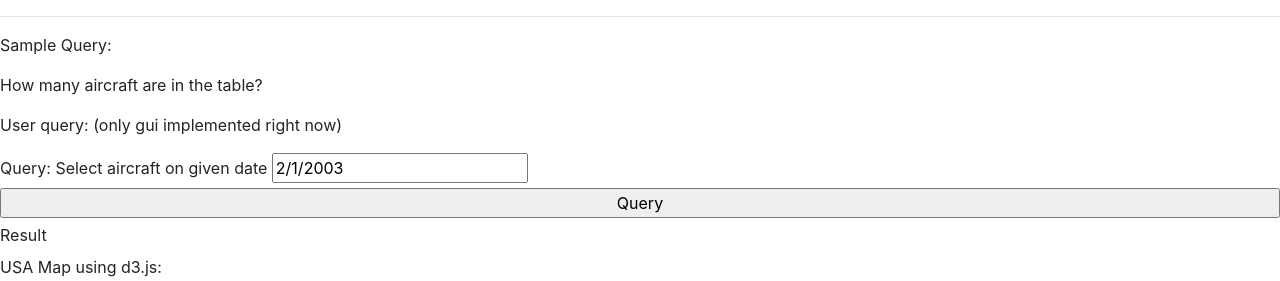
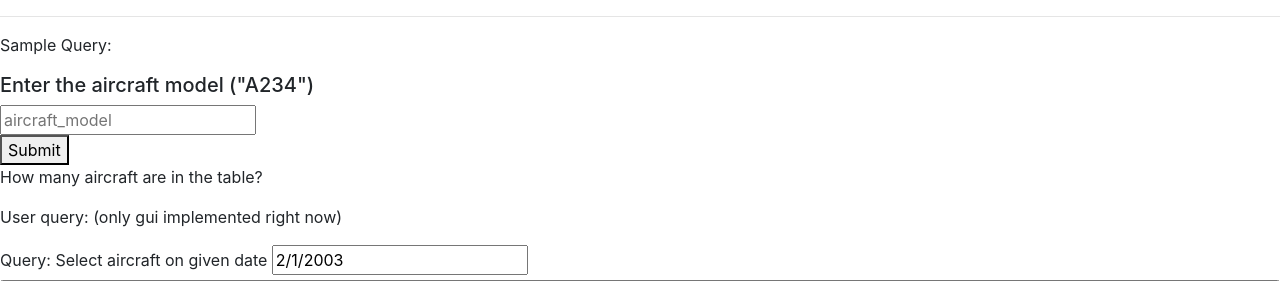
Before and after one commit to mschmi11/G10_DatabaseProjectCSE412, a Flask app: template templates/index.html in a window 1280 px wide. Shown: the part 48-329 px from the top of the page. Run offline with Flask 2, Linux system fonts and the light colour scheme; the template is opened without the code that fills it, so the values that code supplies are empty; some libraries are stand-ins or nearby versions.

Commit message:
Template for collecting user input and presenting query result.

```diff
--- a/app.py
+++ b/app.py
@@ -2,7 +2,8 @@ import os
 import string
 
 import psycopg2
-from flask import Flask, render_template
+from flask import Flask, render_template, request, flash
+from flask_sqlalchemy import SQLAlchemy
 
 app = Flask(__name__)
 
@@ -94,25 +95,22 @@ def user_entry_to_sql(input_type: string, user_input: string):
 
 
 @app.route('/')
-def index(query: string):
+def index():
     conn = get_db_connection()
     cur = conn.cursor()
-    cur.execute(query)
+    cur.execute('SELECT COUNT(*) FROM Aircraft;')
     result = cur.fetchall()
     cur.close()
     conn.close()
     return render_template('index.html', result=result)
 
-
-"""
-Example of pulling data from html page
-@app.route("/personadd", methods=['POST'])
-def personadd():
-    pname = request.form["pname"]
-    color = request.form["color"]
-    entry = People(pname, color)
-    db.session.add(entry)
-    db.session.commit()
-
-    return render_template("index.html")
-"""
+@app.route("/countaircraft", methods=['POST'])
+def countaircraft():
+    aircraft_model = request.form["aircraft_model"]
+    conn = get_db_connection()
+    cur = conn.cursor()
+    cur.execute('SELECT COUNT(*) FROM Aircraft WHERE Aircraft.aircraft_model=\'' + aircraft_model + '\';')
+    result = cur.fetchall()
+    cur.close()
+    conn.close()
+    return render_template("index.html", result=result)
--- a/templates/index.html
+++ b/templates/index.html
@@ -1,6 +1,16 @@
 {% extends 'base.html' %}
 
 {% block content %}
+
+    <form action="{{ url_for('countaircraft')}}" method="post">
+          <h5>Enter the aircraft model ("A234")</h5>
+          <div>
+              <input type="text" name="aircraft_model" placeholder="aircraft_model">
+          </div>
+          <div>
+              <button >Submit</button>
+          </div>
+      </form>
     <p>How many aircraft are in the table?</p>
     {%for count in result %}
         <div class='nation'>
```
Also changed, not shown: templates/base.html (+3 -17 lines).
